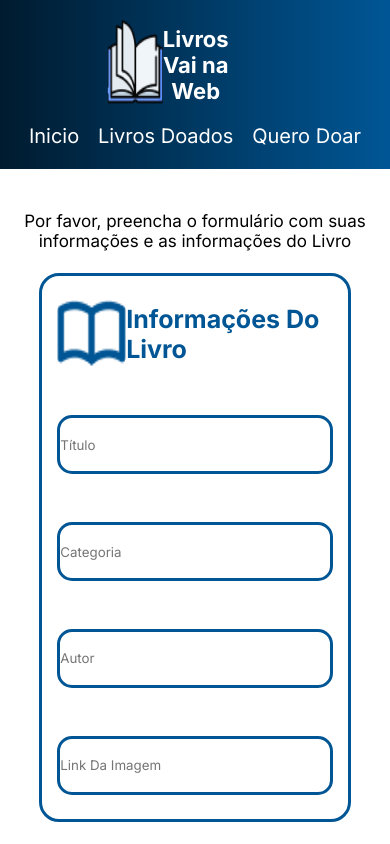
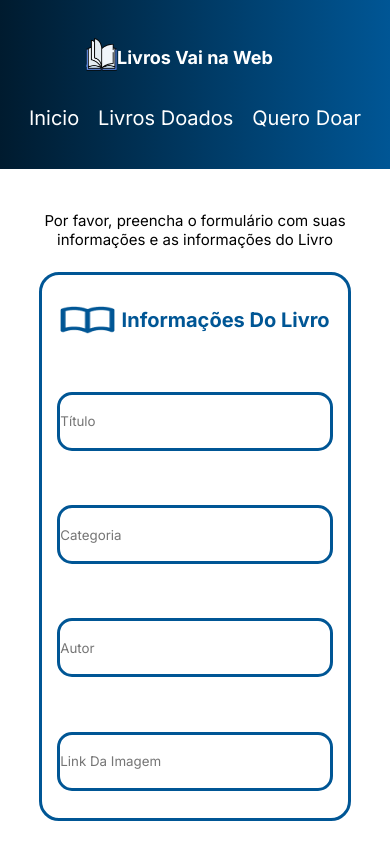
Before and after one commit to camilla-editeb/livrosvainaweb, a React (Vite) app in the folder desafioreact/: page /Doador in a window 390 px wide. Shown: the top 844 px of the page. Built offline with nearby package versions, Linux system fonts and the light colour scheme.

Commit message:
Ajustes no código

```diff
--- a/desafioreact/src/components/Header/Header.jsx
+++ b/desafioreact/src/components/Header/Header.jsx
@@ -10,8 +10,8 @@ export default function Header(){
     return(
         <BrowserRouter>
             <header className={s.header}>
-                <section className={s.logoHeader}>
-                    <img src={logo} alt="Logo de um livro aberto com cores azul, branco e preto" />
+                <section>
+                    <img className={s.logoHeader} src={logo} alt="Logo de um livro aberto com cores azul, branco e preto" />
                     <h1>Livros Vai na Web</h1>
                 </section>
                 <nav className={s.navHeader}>
--- a/desafioreact/src/components/Header/header.module.scss
+++ b/desafioreact/src/components/Header/header.module.scss
@@ -73,18 +73,19 @@ button{
     .header {
         display: flex;
         flex-direction: column;
-        justify-content: space-evenly;
+
 
         h1{
             display: flex;
-            text-align: center;
+            font-size: 18px;
+            justify-content: space-evenly;
         }
     }
 
     .logoHeader {
         display: flex;
-        width: 15%;
-        margin-left: -30%;
+        margin-left: -20%;
+        margin-bottom: -25%;
     }
 
     .navHeader{
--- a/desafioreact/src/pages/Doador/querodoar.module.scss
+++ b/desafioreact/src/pages/Doador/querodoar.module.scss
@@ -46,8 +46,12 @@ form{
 
         p{
             text-align: center;
-            font-size: 17px;
+            font-size: 15px;
             margin-top: 5%;
+        }
+
+        h2{
+            font-size: 20px;
         }
     }
 
@@ -57,7 +61,7 @@ form{
     }
 
     .imgdoar{
-        height: 8vh;
-        width: 25%;
+        height: 80%;
+        width: 20%;
     }
 }
--- a/desafioreact/src/pages/inicio/inicio.module.scss
+++ b/desafioreact/src/pages/inicio/inicio.module.scss
@@ -46,7 +46,6 @@
 
     p{
         font-size: 15px;
-        text-align: center;
         width: 90%;
     }
 
@@ -62,8 +61,10 @@
       align-items: center;
 
       h2{
+        display: flex;
+        font-size: 25px;
+        margin-left: 32%;
         text-align: center;
-        font-size: 80%;
       }
     }
 
--- a/desafioreact/src/pages/livrosDoados/doados.module.scss
+++ b/desafioreact/src/pages/livrosDoados/doados.module.scss
@@ -45,6 +45,11 @@
           font-size: 90%;
           align-items: center;
           margin-left: 10%;
+
+          img{
+            height: 50%;
+            width: 50%;
+          }
         }
     }
 }
```
